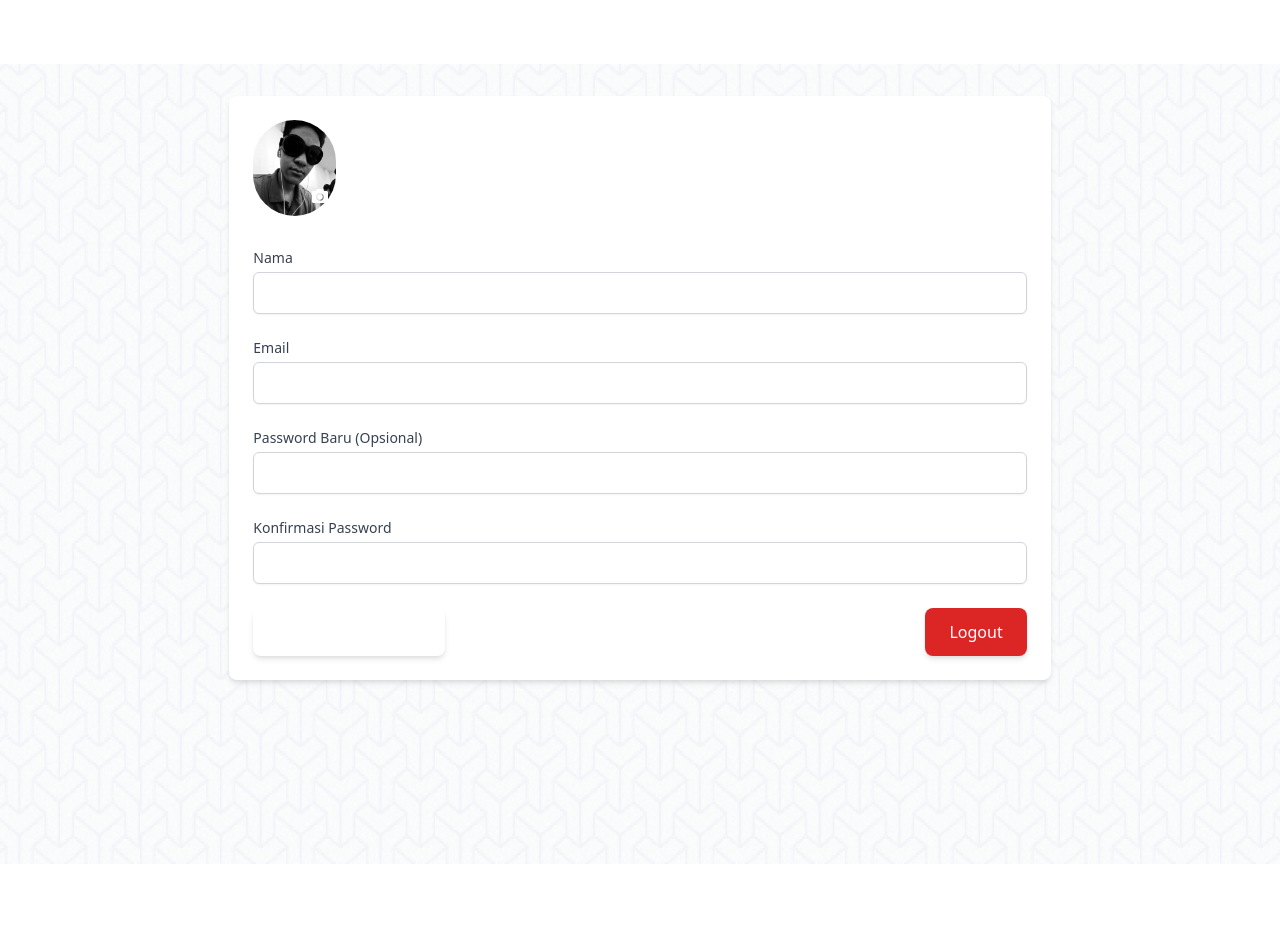
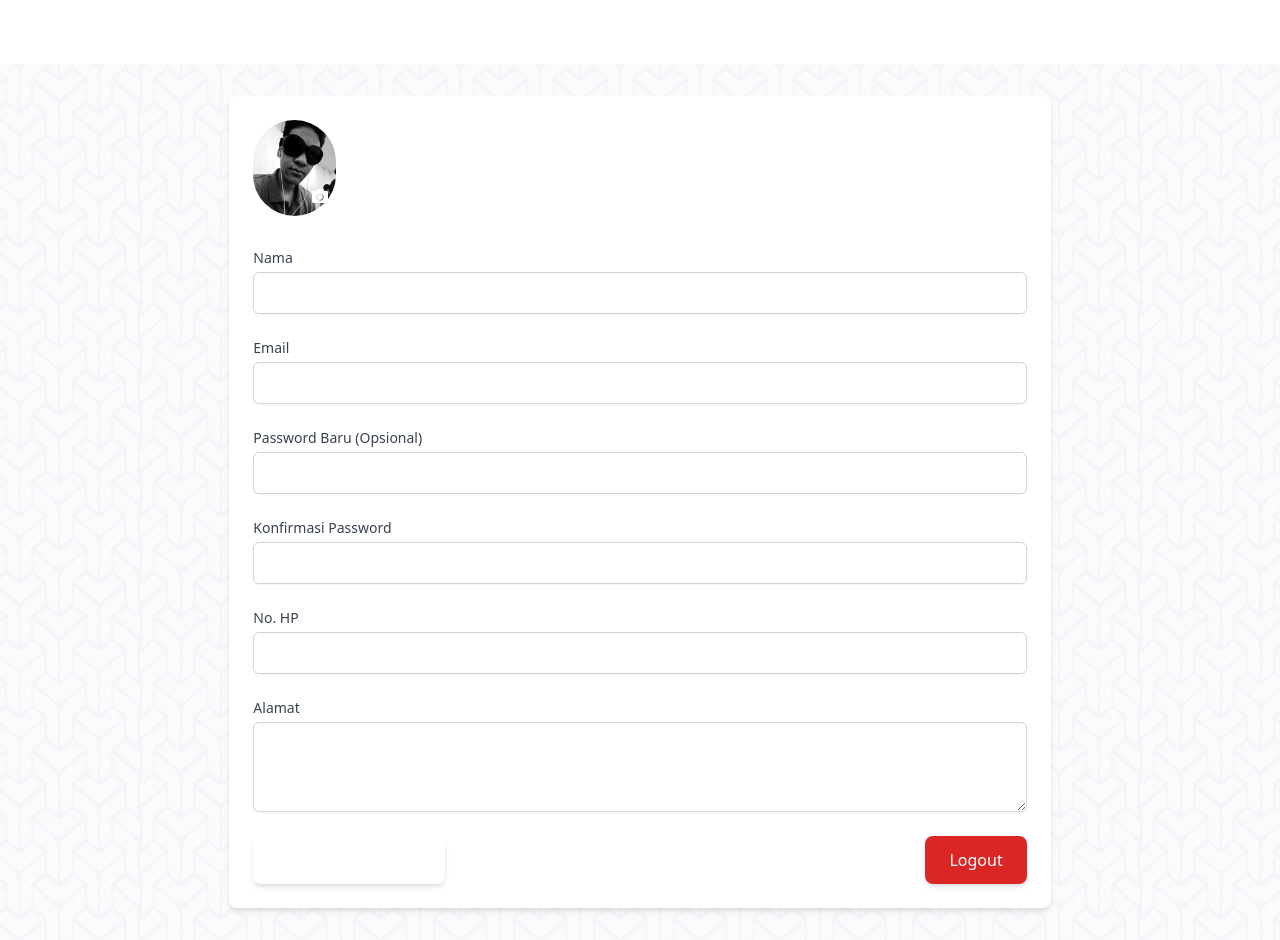
Before and after one commit to muzalri/perkasa-1, a Nuxt app: page /profile in a window 1280 px wide. Before the commit the page ends 864 px from the top, so only its background shows below. Built offline with nearby package versions, Linux system fonts and the light colour scheme; no server answers.

Commit message:
Update profile.vue

```diff
--- a/pages/profile.vue
+++ b/pages/profile.vue
@@ -75,6 +75,24 @@
               />
             </div>
 
+            <div>
+              <label class="block text-sm font-medium text-gray-700">No. HP</label>
+              <input
+                type="text"
+                v-model="form.no_hp"
+                class="mt-1 block w-full px-4 py-2 border border-gray-300 rounded-md shadow-sm focus:outline-none focus:border-teal-500"
+              />
+            </div>
+
+            <div>
+              <label class="block text-sm font-medium text-gray-700">Alamat</label>
+              <textarea
+                v-model="form.alamat"
+                class="mt-1 block w-full px-4 py-2 border border-gray-300 rounded-md shadow-sm focus:outline-none focus:border-teal-500"
+                rows="3"
+              ></textarea>
+            </div>
+
             <div class="flex justify-between">
               <button
                 type="submit"
@@ -108,6 +126,8 @@ export default {
         email: '',
         password: '',
         password_confirmation: '',
+        no_hp: '',
+        alamat: ''
       },
       imagePort: 8000
     }
@@ -120,6 +140,8 @@ export default {
   created() {
     this.form.name = this.user.name
     this.form.email = this.user.email
+    this.form.no_hp = this.user.no_hp
+    this.form.alamat = this.user.alamat
   },
   methods: {
     getUserImage(profilePath) {
@@ -148,22 +170,53 @@ export default {
     },
     async updateProfile() {
       try {
-        const formData = {
-          name: this.form.name,
-          email: this.form.email
+        // Hanya kirim field yang diisi
+        const formData = {}
+
+        if (this.form.name?.trim()) {
+          formData.name = this.form.name.trim()
+        }
+
+        if (this.form.email?.trim()) {
+          formData.email = this.form.email.trim()
+        }
+
+        if (this.form.no_hp?.trim()) {
+          formData.no_hp = this.form.no_hp.trim()
+        }
+
+        if (this.form.alamat?.trim()) {
+          formData.alamat = this.form.alamat.trim()
         }
 
         if (this.form.password) {
+          if (this.form.password.length < 8) {
+            alert('Password minimal 8 karakter')
+            return
+          }
           formData.password = this.form.password
           formData.password_confirmation = this.form.password_confirmation
         }
 
-        await this.$axios.put('/profile', formData)
-        await this.$auth.fetchUser()
-        alert('Profil berhasil diperbarui')
+        const response = await this.$axios.put('/profile', formData)
+
+        if (response.data.success) {
+          await this.$auth.fetchUser()
+          alert('Profil berhasil diperbarui')
+        }
+
       } catch (error) {
         console.error('Gagal memperbarui profil:', error)
-        alert('Gagal memperbarui profil')
+
+        if (error.response?.data?.errors) {
+          // Tampilkan pesan error validasi dari backend
+          const errorMessages = Object.values(error.response.data.errors)
+            .flat()
+            .join('\n')
+          alert(errorMessages)
+        } else {
+          alert(error.response?.data?.message || 'Gagal memperbarui profil')
+        }
       }
     },
     async logout() {
```
